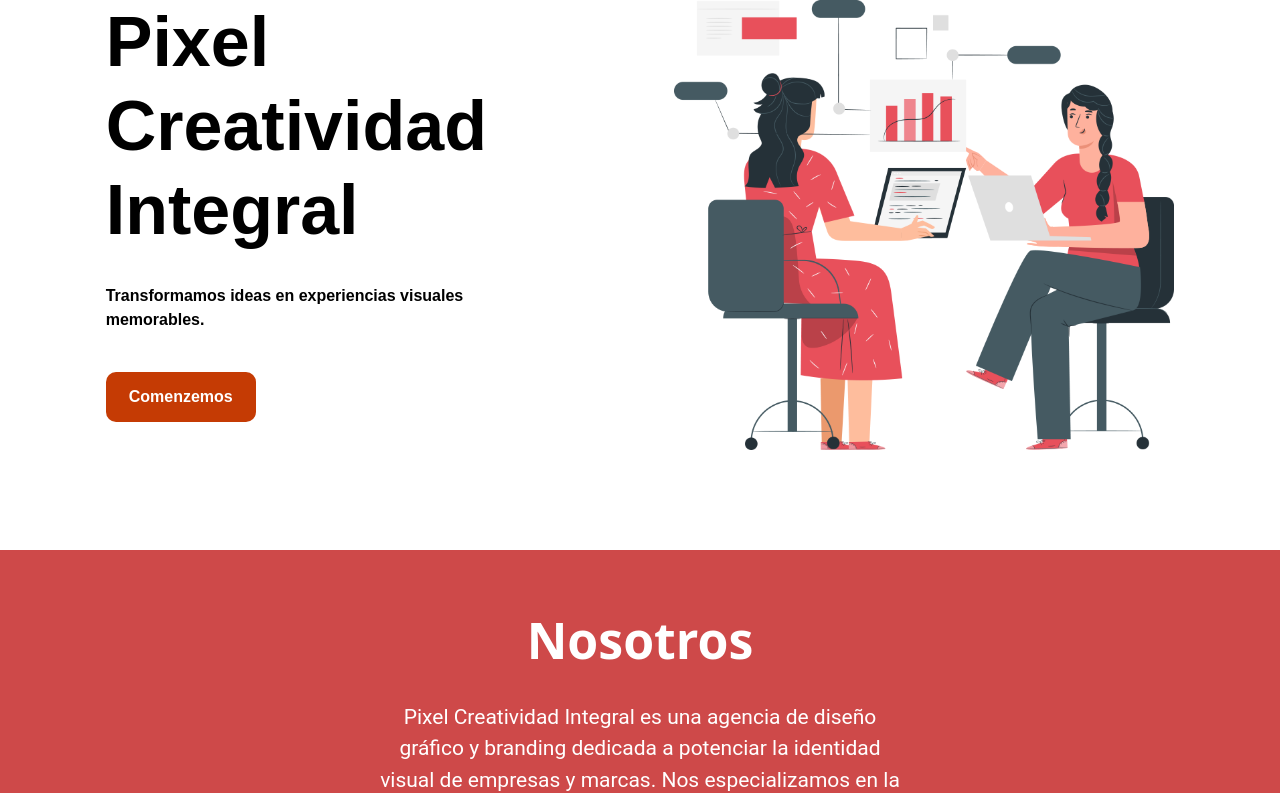
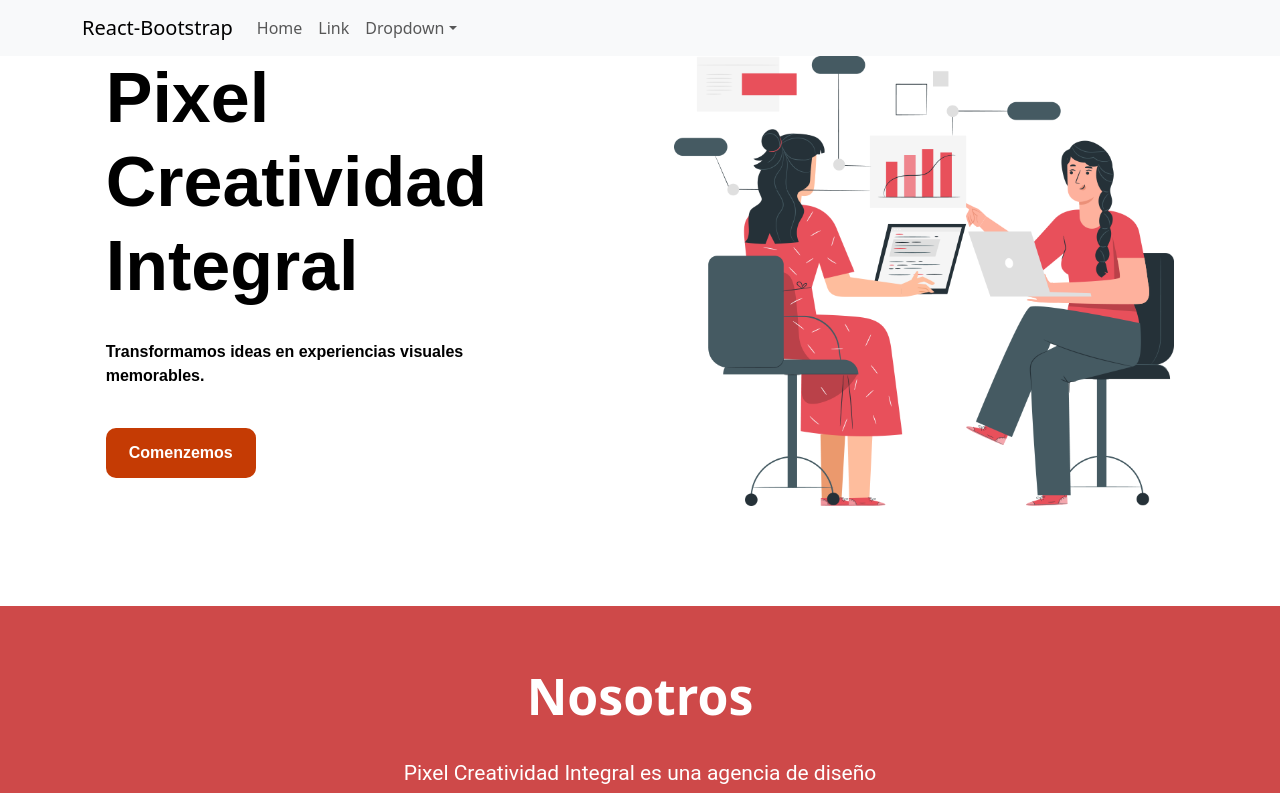
Before and after one commit to joseismaelvargas/pixel.comto, a React (Vite) app: page / in a window 1280 px wide. Shown: the top 793 px of the page. Built offline with nearby package versions, Linux system fonts and the light colour scheme.

Commit message:
se agrego nagador

```diff
--- a/package.json
+++ b/package.json
@@ -10,7 +10,9 @@
     "preview": "vite preview"
   },
   "dependencies": {
+    "bootstrap": "^5.3.3",
     "react": "^18.3.1",
+    "react-bootstrap": "^2.10.6",
     "react-dom": "^18.3.1"
   },
   "devDependencies": {
--- a/src/App.jsx
+++ b/src/App.jsx
@@ -1,12 +1,13 @@
-// import { Navegador } from "./components/Navegador.jsx"
+
 import { Main } from "./components/Main.jsx"
-
+import 'bootstrap/dist/css/bootstrap.min.css';
+import Navegador from "./components/Navegador.jsx";
 function App() {
 
 
   return (
     <>
-   {/* <Navegador></Navegador> */}
+    <Navegador></Navegador>
    <Main></Main>
       </>
   )
--- a/src/components/Navegador.jsx
+++ b/src/components/Navegador.jsx
@@ -1,21 +1,34 @@
-import "./navegador.css"
-export const Navegador=()=>{
-    return(
-        <>
-          <nav class="navContainer">
-           <img class="logonav" src="/img/logo.png" alt="" width={"250px"}></img>
-         <div class="item">
-            <a href="" >inicio</a>
+import Container from 'react-bootstrap/Container';
+import Nav from 'react-bootstrap/Nav';
+import Navbar from 'react-bootstrap/Navbar';
+import NavDropdown from 'react-bootstrap/NavDropdown';
 
-           <a href="" >Nosotros</a>
-           <a href="">Nuestroequipo</a>
-           <a href="">Contacto</a>
-           <button class="buttonnav">SERVICIOS</button>
+function Navegador() {
+  return (
+    <Navbar expand="lg" className="bg-body-tertiary">
+      <Container>
+        <Navbar.Brand href="#home">React-Bootstrap</Navbar.Brand>
+        <Navbar.Toggle aria-controls="basic-navbar-nav" />
+        <Navbar.Collapse id="basic-navbar-nav">
+          <Nav className="me-auto">
+            <Nav.Link href="#home">Home</Nav.Link>
+            <Nav.Link href="#link">Link</Nav.Link>
+            <NavDropdown title="Dropdown" id="basic-nav-dropdown">
+              <NavDropdown.Item href="#action/3.1">Action</NavDropdown.Item>
+              <NavDropdown.Item href="#action/3.2">
+                Another action
+              </NavDropdown.Item>
+              <NavDropdown.Item href="#action/3.3">Something</NavDropdown.Item>
+              <NavDropdown.Divider />
+              <NavDropdown.Item href="#action/3.4">
+                Separated link
+              </NavDropdown.Item>
+            </NavDropdown>
+          </Nav>
+        </Navbar.Collapse>
+      </Container>
+    </Navbar>
+  );
+}
 
-         </div>
-
-
-         </nav>
-        </>
-    )
-}
+export default Navegador;
```
Also changed, not shown: 1 other file (tests, documents, lock files or other folders).
